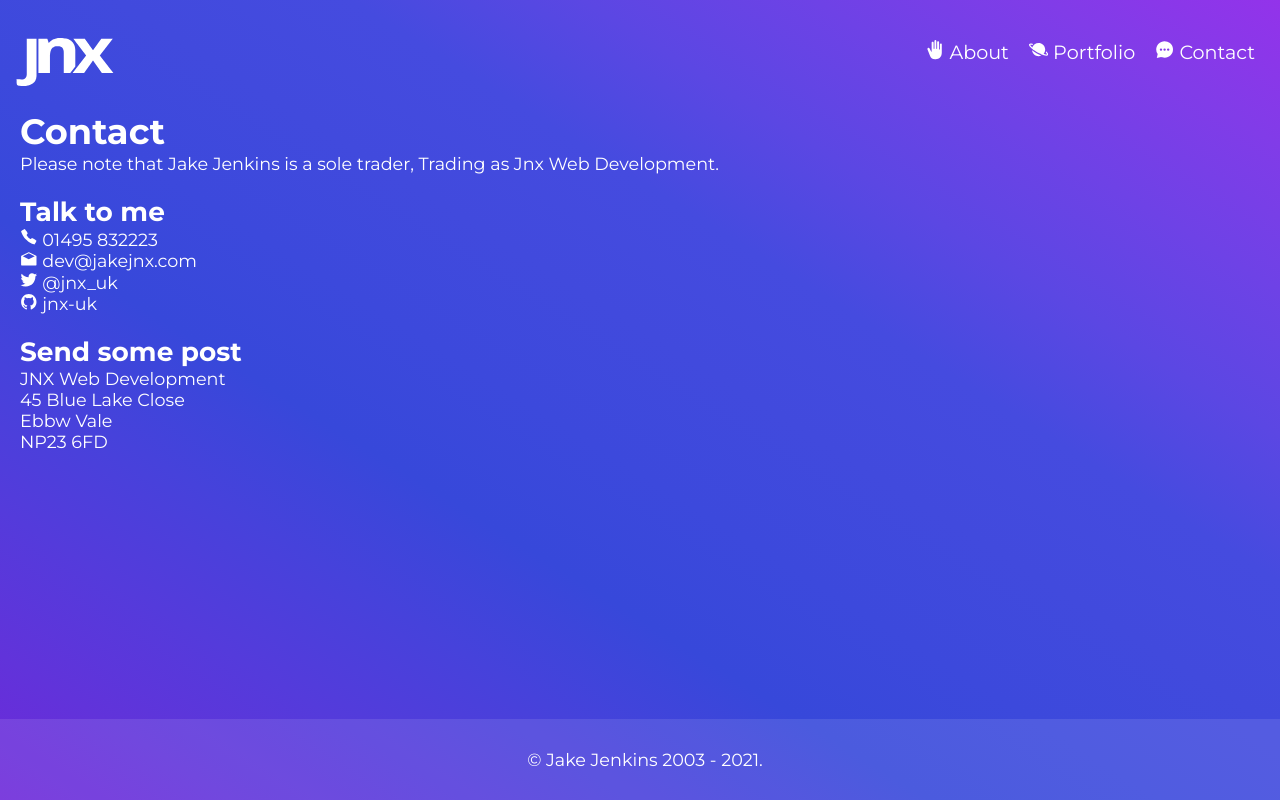
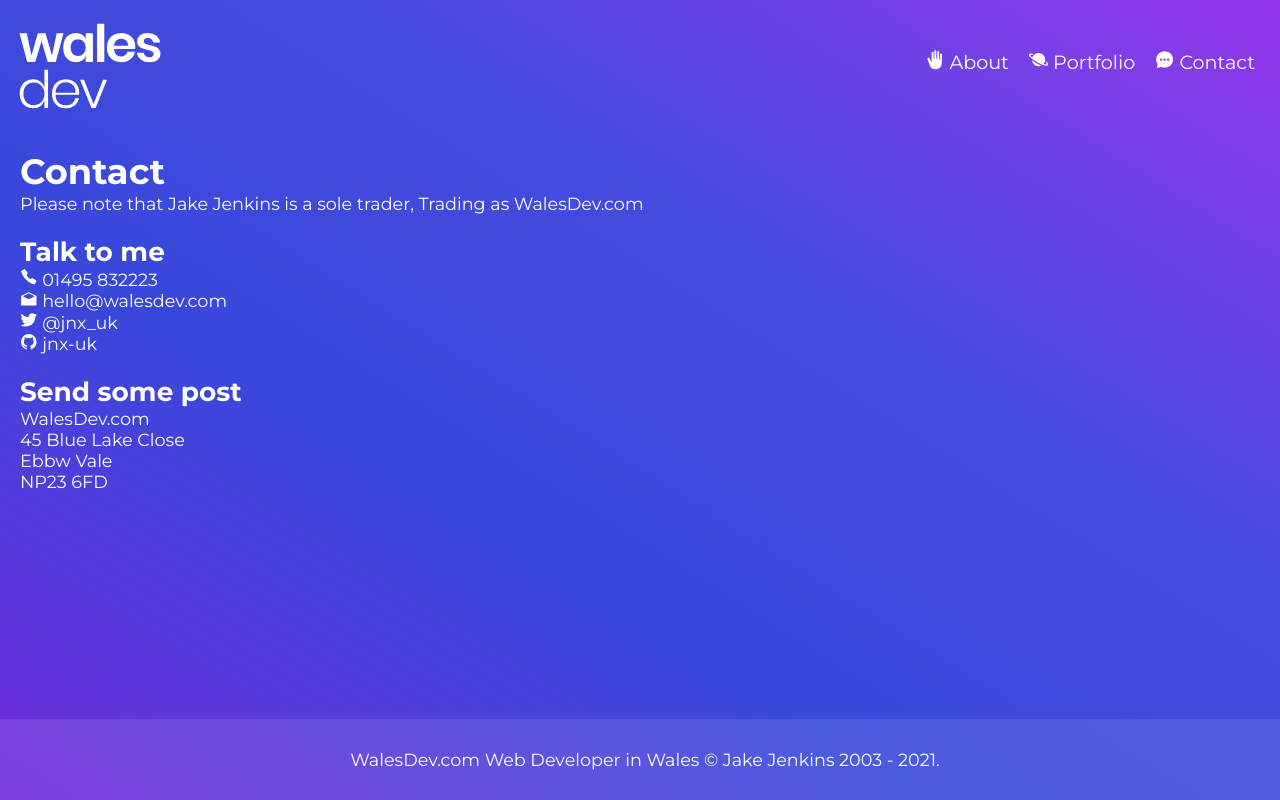
Before and after one commit to jake-jenkins/jnx, a Gatsby site: page /contact in a window 1280 px wide. Built offline with nearby package versions, Linux system fonts and the light colour scheme; Gatsby itself is replaced by a stand-in of ours.

Commit message:
rebranding

```diff
--- a/src/components/Layout.js
+++ b/src/components/Layout.js
@@ -10,7 +10,7 @@ export default function Layout({ children }) {
             {children}
         </main>
         <footer>
-        © Jake Jenkins 2003 - 2021.
+        WalesDev.com Web Developer in Wales © Jake Jenkins 2003 - 2021.
         </footer>
         </div>
     )
--- a/src/components/Navbar.js
+++ b/src/components/Navbar.js
@@ -8,7 +8,7 @@ export default function Navbar() {
         <header>
         <h1>
             <a href="/">
-            <img src="/jnx-logo.png" alt="JNX logo" height="70" width="100"></img>
+            <img src="/wales-dev-logo.png" alt="JNX logo" height="100" width="150"></img>
             </a>
         </h1>
         <nav>
--- a/src/pages/about.js
+++ b/src/pages/about.js
@@ -1,9 +1,15 @@
 import React from 'react'
+import { Helmet } from "react-helmet"
 import Layout from "../components/Layout"
 
 export default function about() {
     return (
         <Layout>
+    <Helmet>
+    <title>About - WalesDev.com Web Developer in Wales</title>
+    <meta name="description" content="Professional Portfolio for Jake Jenkins, Front End Web Developer.  Lets build Awesome Web Apps and Websites." />
+    <meta name="keywords" cpntent="jake,jenkins,web,design,development,developer,app,react,frond end,node,mvc,asp,net,sql,wales,bristol,cardiff,newport" />
+  </Helmet>
         <div>
             <h1>About</h1>
             <p>Jake Jenkins is a UX and Web Developer based in South Wales with a passion for building the best, easiest to use web sites and applications.</p>
--- a/src/pages/contact.js
+++ b/src/pages/contact.js
@@ -7,18 +7,18 @@ export default function contact() {
     return (
         <Layout>
 <Helmet>
-    <title>Contact - Jake Jenkins, Front End Web Developer</title>
+    <title>Contact - WalesDev.com Web Developer in Wales</title>
     <meta name="description" content="Professional Portfolio for Jake Jenkins, Front End Web Developer.  Lets build Awesome Web Apps and Websites." />
     <meta name="keywords" cpntent="jake,jenkins,web,design,development,developer,portfolio,app,react,frond end,node,mvc,asp,net,sql,wales,bristol,cardiff,newport" />
   </Helmet>
 <h1>Contact</h1>
-<p>Please note that Jake Jenkins is a sole trader, Trading as Jnx Web Development.</p>
+<p>Please note that Jake Jenkins is a sole trader, Trading as WalesDev.com</p>
 <p>&nbsp;</p>
 <h2>Talk to me</h2>
 <p>
 <a href="tel:+4401495832223"><IoCallSharp /> 01495 832223</a>
 <br/>
-<a href="mailto:dev@jakejnx.com"><IoMailOpenSharp /> dev@jakejnx.com</a>
+<a href="mailto:hello@walesdev.com"><IoMailOpenSharp /> hello@walesdev.com</a>
 <br/>
 <a href="https://twitter.com/jnx_uk" target="_blank" rel="noreferrer"><IoLogoTwitter /> @jnx_uk</a>
 <br/>
@@ -27,7 +27,7 @@ export default function contact() {
 <p>&nbsp;</p>
 <p><h2>Send some post</h2></p>
 <p>
-JNX Web Development<br/>
+WalesDev.com<br/>
 45 Blue Lake Close<br/>
 Ebbw Vale<br/>
 NP23 6FD
--- a/src/pages/index.js
+++ b/src/pages/index.js
@@ -11,7 +11,7 @@ export default function Home({ data }) {
 
     <Layout>
       <Helmet>
-    <title>Welcome - Jake Jenkins, Front End Web Developer</title>
+    <title>Welcome - WalesDev.com Web Developer in Wales</title>
     <meta name="description" content="Professional Portfolio for Jake Jenkins, Front End Web Developer.  Lets build Awesome Web Apps and Websites." />
     <meta name="keywords" cpntent="jake,jenkins,web,design,development,developer,portfolio,app,react,frond end,node,mvc,asp,net,sql,wales,bristol,cardiff,newport" />
   </Helmet>
--- a/src/pages/projects/index.js
+++ b/src/pages/projects/index.js
@@ -10,7 +10,7 @@ export default function Projects({ data }) {
     return (
         <Layout>
            <Helmet>
-    <title>Portfolio - Jake Jenkins, Front End Web Developer</title>
+    <title>Portfolio - WalesDev.com Web Developer in Wales</title>
     <meta name="description" content="Professional Portfolio for Jake Jenkins, Front End Web Developer.  Lets build Awesome Web Apps and Websites." />
     <meta name="keywords" cpntent="jake,jenkins,web,design,development,developer,app,react,frond end,node,mvc,asp,net,sql,wales,bristol,cardiff,newport" />
   </Helmet>
--- a/src/styles/global.css
+++ b/src/styles/global.css
@@ -37,7 +37,7 @@ header {
   display: flex;
   align-items: center;
   justify-content: space-between;
-  height: 100px;
+  height: 120px;
   max-width: 1420px;
   margin: 10px auto 0px auto;
   padding: 0px 15px;
@@ -60,8 +60,8 @@ header > nav a {
 }
 
 main {
-  min-height: Calc(100vh - 271px);
-  padding: 0px 20px;
+  min-height: Calc(100vh - 331px);
+  padding: 20px 20px;
   margin: auto;
   max-width: 1420px;
   color: #fff;
```
Also changed, not shown: static/wales-dev-logo.png (added).
